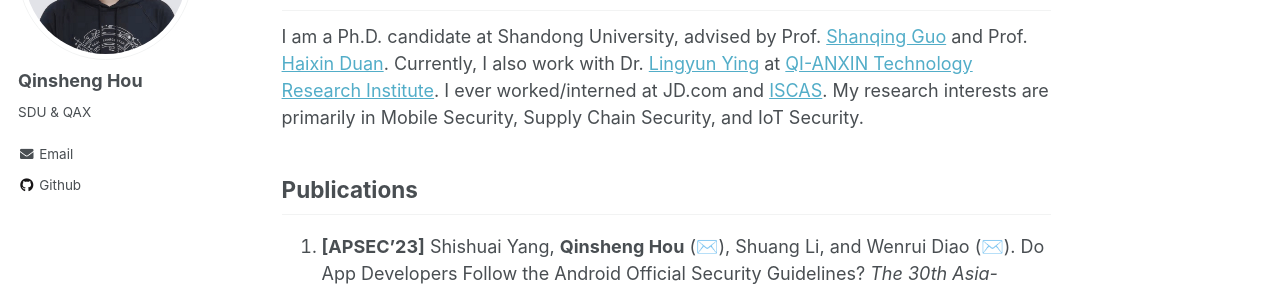
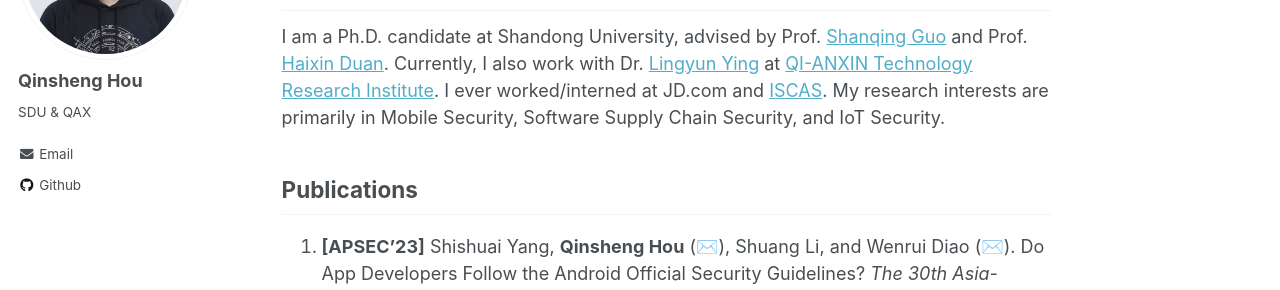
Before and after one commit to chicharitomu14/chicharitomu14.github.io, a Jekyll site: the page built from _pages/about.md, in a window 1280 px wide and 900 px high. Shown: the part 233-523 px from the top of the window. Built offline with Jekyll 4.4.1, drawn with Linux system fonts in a browser that asks for light colours; some of the changed text lies outside the part shown.

```diff
--- a/_pages/about.md
+++ b/_pages/about.md
@@ -10,7 +10,7 @@ redirect_from:
 
 About me
 ------
-I am a Ph.D. candidate at Shandong University, advised by Prof. [Shanqing Guo](https://sduiseclab.github.io/profile/guoshanqing.html) and Prof. [Haixin Duan](https://netsec.ccert.edu.cn/people/duanhx/). Currently, I also work with Dr. [Lingyun Ying](http://people.ucas.ac.cn/~yly) at [QI-ANXIN Technology Research Institute](https://research.qianxin.com/). I ever worked/interned at JD.com and [ISCAS](http://www.iscas.ac.cn/). My research interests are primarily in Mobile Security, Supply Chain Security, and IoT Security.
+I am a Ph.D. candidate at Shandong University, advised by Prof. [Shanqing Guo](https://sduiseclab.github.io/profile/guoshanqing.html) and Prof. [Haixin Duan](https://netsec.ccert.edu.cn/people/duanhx/). Currently, I also work with Dr. [Lingyun Ying](http://people.ucas.ac.cn/~yly) at [QI-ANXIN Technology Research Institute](https://research.qianxin.com/). I ever worked/interned at JD.com and [ISCAS](http://www.iscas.ac.cn/). My research interests are primarily in Mobile Security, Software Supply Chain Security, and IoT Security.
 
 
 Publications
```
Also changed, not shown: other parts of _pages/about.md (+2 -0 lines).
